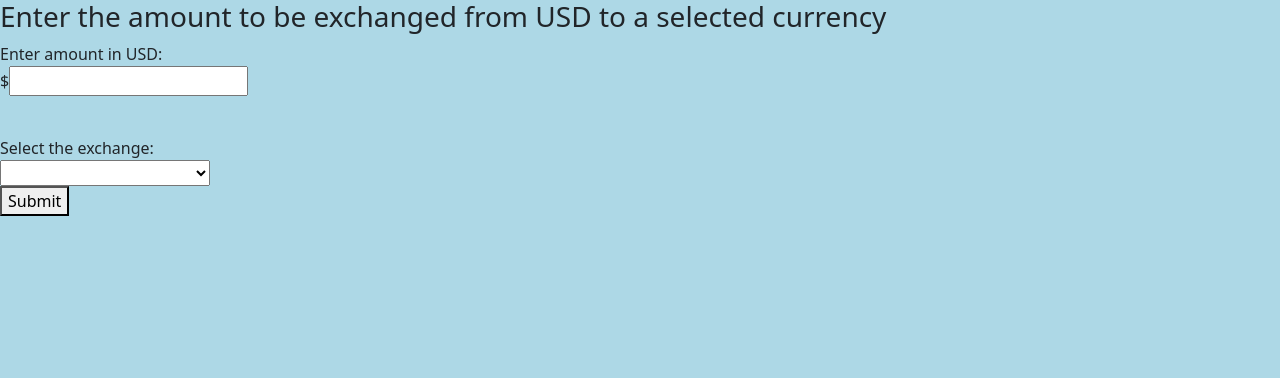
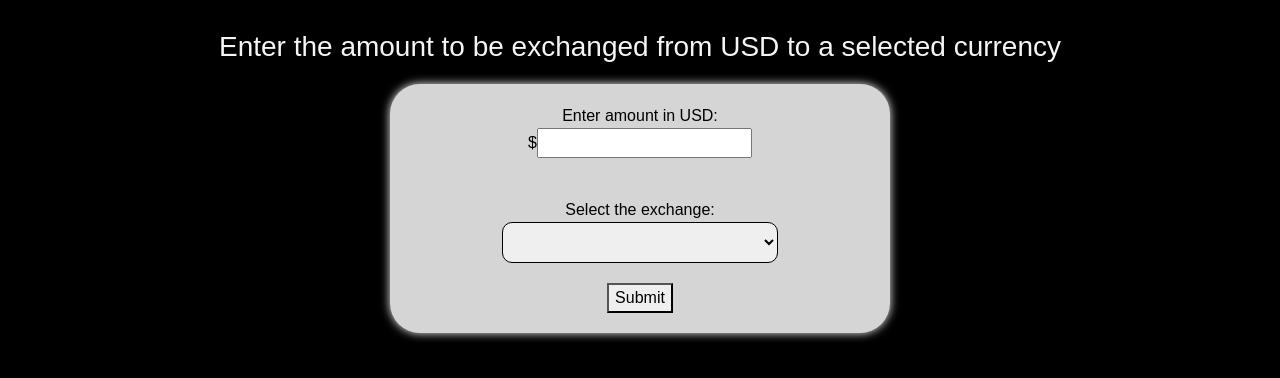
Before and after one commit to 0art-vandelay0/currency-exchange, a website built with webpack: page src/index.html in a window 1280 px wide. Built offline with nearby package versions, Linux system fonts and the light colour scheme.

Commit message:
Add styling

```diff
--- a/src/css/styles.css
+++ b/src/css/styles.css
@@ -1,3 +1,52 @@
 body {
-    background-color: lightblue;
+    color: whitesmoke;
+    background-color: black;
+    font-family: sans-serif;
+    padding: 30px;
+    margin: 10;
 }
+
+.hidden {
+    display: none;
+}
+
+h3 {
+    text-align: center;
+    margin-bottom: 20px;
+}
+
+#currency-exchange-form {
+    border-radius: 30px;
+    text-align: center;
+    width: 80%;
+    background-color: rgb(213, 213, 213);
+    color: black;
+    margin-left: auto;
+    margin-right: auto;
+    padding: 20px;
+    max-width: 500px;
+    box-shadow: #f6eef4 0px 0px 10px;
+}
+
+ul#response {
+    border-radius: 30px;
+    text-align: center;
+    width: 80%;
+    background-color: rgb(213, 213, 213);
+    color: black;
+    margin: 25px;
+    margin-left: auto;
+    margin-right: auto;
+    padding: 20px;
+    max-width: 500px;
+    box-shadow: #f6eef4 0px 0px 10px;
+}
+
+select#exchange-choice {
+    text-align: center;
+    width: 60%;
+    margin-bottom: 20px;
+    padding: 10px;
+    border-radius: 10px;
+    border: 1px solid black;
+}
```
